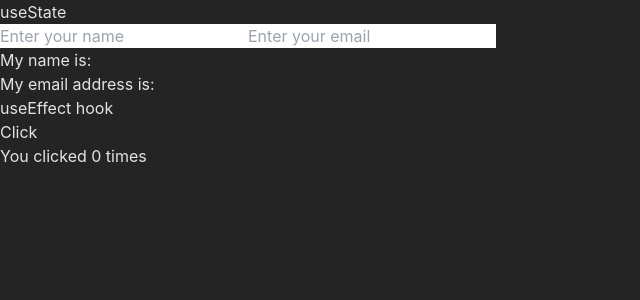
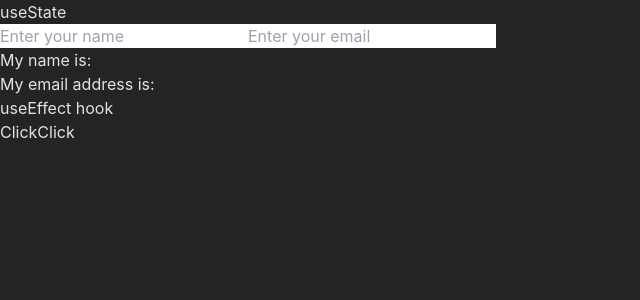
Before and after one commit to sairoon/react-hooks, a React (Vite) app: page / in a window 1280 px wide. Shown: the top 300 px of the page, without its empty margins (0-640 px from the left). Built offline with nearby package versions, Linux system fonts and the light colour scheme.

Commit message:
useEffect with depandency

```diff
--- a/src/components/UseEffectComp.jsx
+++ b/src/components/UseEffectComp.jsx
@@ -2,17 +2,21 @@ import React, { useEffect, useState } from "react";
 
 const UseEffectComp = () => {
   const [count, setCount] = useState(0);
+  const [counts, setCounts] = useState(0);
 
   useEffect(() => {
-    document.title = `You clicked ${count} times`;
-  });
+    // document.title = `You clicked ${count} times`;
+    // setCount(count + 1);
+    console.log("useEffect called");
+  }, [count]); //depandency
   return (
     <>
       <div className="container mx-auto mt-4 border border-white rounded-md">
         <div className="p-4">
           <h1 className="text-3xl font-bold mb-4">useEffect hook</h1>
           <button className="px-3 py-1 border border-white rounded-md" onClick={() => setCount(count + 1)}>Click</button>
-          <p className="mt-4">You clicked {count} times</p>
+          <button className="px-3 py-1 border border-white rounded-md" onClick={() => setCount(counts + 1)}>Click</button>
+          {/* <p className="mt-4 ">You clicked {count} times</p> */}
         </div>
       </div>
     </>
```
